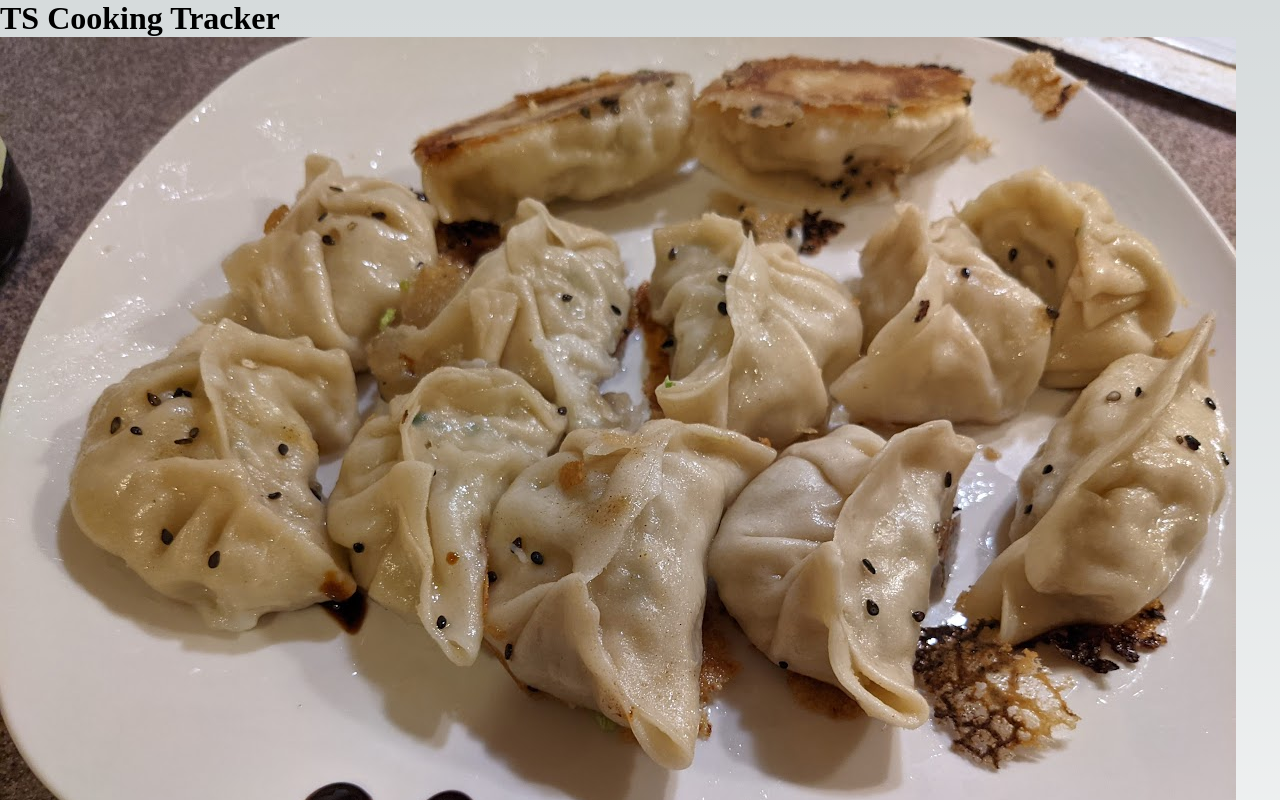
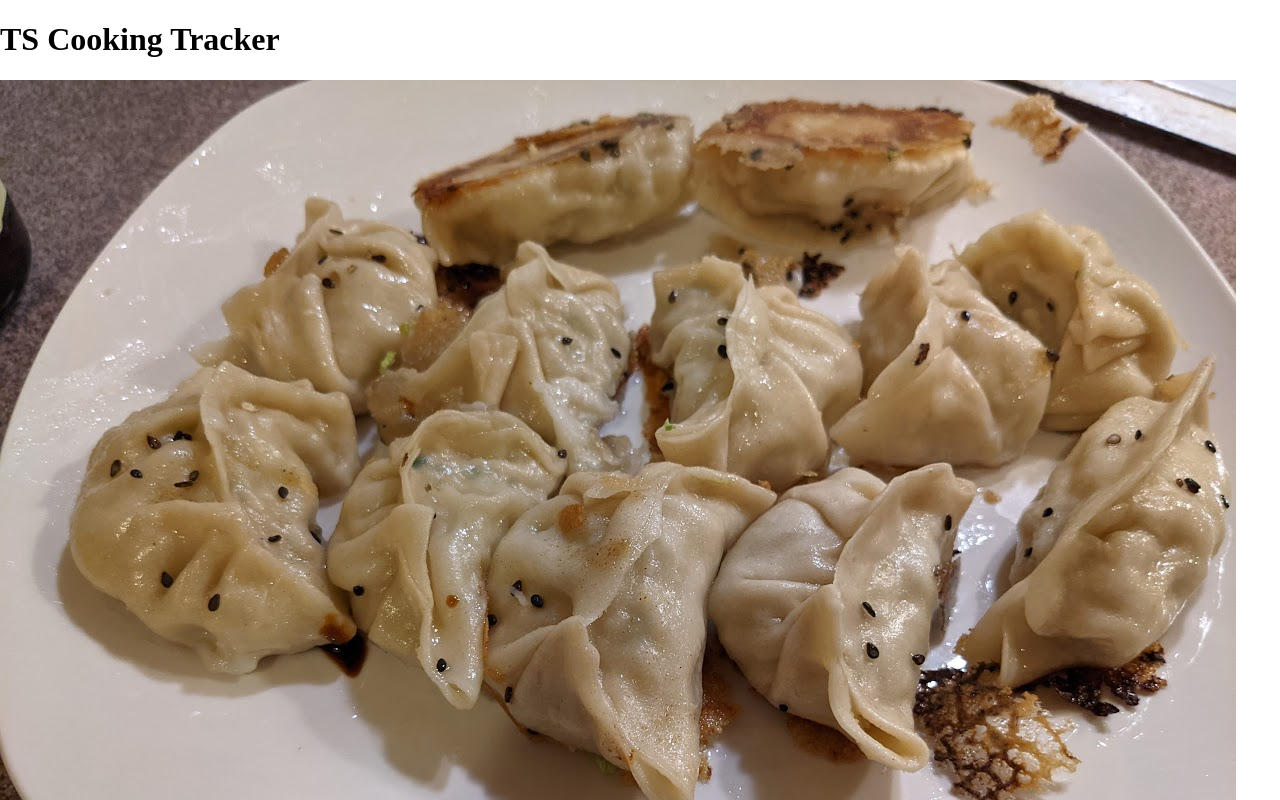
Before and after one commit to Borghese-Gladiator/next-cooking-tracker-0791, a Next.js app: page / in a window 1280 px wide. Shown: the top 800 px of the page. Built offline with nearby package versions, Linux system fonts and the light colour scheme.

Commit message:
feat: custom style via vanilla CSS

```diff
--- a/src/pages/index.js
+++ b/src/pages/index.js
@@ -2,7 +2,6 @@ import Head from 'next/head';
 import Image from 'next/image';
 import { Inter } from 'next/font/google';
 
-import styles from '@/styles/Home.module.css';
 import { baseURL } from "@/utils/constants";
 import { formatDate } from "@/utils/dates";
 
@@ -15,18 +14,18 @@ const Card = (props) => {
   const createdAtDate = new Date(createdAt);
   const updatedAtDate = new Date(updatedAt);
   return (
-    <div className={styles.gridItem}>
-      {thumbnail && <img className={styles.cardThumbnail} src={thumbnail} alt="thumbnail" />}
-      <div className={styles.cardBody}>
+    <div className="card">
+      {thumbnail && <img className="cardThumbnail" src={thumbnail} alt="thumbnail" />}
+      <div className="cardBody">
         <h2>{name}</h2>
-        <p className={styles.cardSecondary}>{`Created At: ${formatDate(createdAtDate)}`}</p>
-        <p className={styles.cardSecondary}>{`Updated At: ${formatDate(updatedAtDate)}`}</p>
+        <p className="cardSecondary">{`Created At: ${formatDate(createdAtDate)}`}</p>
+        <p className="cardSecondary">{`Updated At: ${formatDate(updatedAtDate)}`}</p>
       </div>
     </div>
   );
 };
+
 /*
-
 Card.PropTypes = {
   thumbnail: string, // path to asset in /public
 }
@@ -41,9 +40,9 @@ function Home({ cookingHistory }) {
         <meta name="viewport" content="width=device-width, initial-scale=1" />
         <link rel="icon" href="/favicon.ico" />
       </Head>
-      <main>
+      <main className="main">
         <h1>TS Cooking Tracker</h1>
-        <div className={styles.gridContainer}>
+        <div className="gridContainer">
           {cookingHistory.map((item, idx) => <Card key={idx} {...item} />)}
         </div>
       </main>
--- /dev/null
+++ b/src/styles/Home.css
@@ -0,0 +1,45 @@
+.main {
+  height: 100%;
+  width: 100%;
+  background-color: var(--dark-background);
+  display: flex;
+  flex-direction: column;
+  align-items: center;
+  justify-content: center;
+  padding: 5px 30px 0px 30px; /* top, right, bottom, left */
+}
+
+.gridContainer {
+  margin-top: 20px;
+  width: 100%;
+  display: grid; /* inline-grid */
+  grid-template-columns: repeat(auto-fit, minmax(320px, 1fr));
+  grid-gap: 1rem;
+}
+
+.card {
+  width: 24em;
+  border-radius: 0.6em;
+  margin: 1em;
+  overflow: hidden;
+  cursor: pointer;
+  box-shadow: 0 13px 27px -5px hsla(240, 30.1%, 28%, 0.25), 0 8px 16px -8px hsla(0, 0%, 0%, 0.3), 0 -6px 16px -6px hsla(0, 0%, 0%, 0.03);
+  transition: all ease 200ms;
+}
+
+.card:hover {
+  transform: scale(1.03);
+  box-shadow: 0 13px 40px -5px hsla(240, 30.1%, 28%, 0.12), 0 8px 32px -8px hsla(0, 0%, 0%, 0.14), 0 -6px 32px -6px hsla(0, 0%, 0%, 0.02);
+}
+
+.cardThumbnail {
+  max-width: 300px;
+}
+
+.cardBody {
+
+}
+
+.cardSecondary {
+
+}
--- a/src/styles/Home.module.css
+++ /dev/null
@@ -1,41 +0,0 @@
-.grid {
-  display: grid;
-  grid-template-columns: repeat(auto-fit, minmax(320px, 1fr));
-  grid-gap: 1rem;
-}
-
-.blah {
-  background-color: rgba(255, 255, 255, 0.8);
-  border: 1px solid rgba(0, 0, 0, 0.8);
-  padding: 20px;
-  font-size: 30px;
-  text-align: center;
-}
-
-.card {
-  background: #fff;
-  width: 24em;
-  border-radius: 0.6em;
-  margin: 1em;
-  overflow: hidden;
-  cursor: pointer;
-  box-shadow: 0 13px 27px -5px hsla(240, 30.1%, 28%, 0.25), 0 8px 16px -8px hsla(0, 0%, 0%, 0.3), 0 -6px 16px -6px hsla(0, 0%, 0%, 0.03);
-  transition: all ease 200ms;
-}
-
-.balanced {
-  max-inline-size: 50ch;
-  text-wrap: balance;
-}
-
-.cardThumbnail {
-  max-width: '50px';
-}
-
-.cardBody {
-
-}
-
-.cardSecondary {
-
-}
--- a/src/styles/globals.css
+++ b/src/styles/globals.css
@@ -1,107 +1,43 @@
-:root {
-  --max-width: 1100px;
-  --border-radius: 12px;
-  --font-mono: ui-monospace, Menlo, Monaco, 'Cascadia Mono', 'Segoe UI Mono',
-    'Roboto Mono', 'Oxygen Mono', 'Ubuntu Monospace', 'Source Code Pro',
-    'Fira Mono', 'Droid Sans Mono', 'Courier New', monospace;
-
-  --foreground-rgb: 0, 0, 0;
-  --background-start-rgb: 214, 219, 220;
-  --background-end-rgb: 255, 255, 255;
-
-  --primary-glow: conic-gradient(
-    from 180deg at 50% 50%,
-    #16abff33 0deg,
-    #0885ff33 55deg,
-    #54d6ff33 120deg,
-    #0071ff33 160deg,
-    transparent 360deg
-  );
-  --secondary-glow: radial-gradient(
-    rgba(255, 255, 255, 1),
-    rgba(255, 255, 255, 0)
-  );
-
-  --tile-start-rgb: 239, 245, 249;
-  --tile-end-rgb: 228, 232, 233;
-  --tile-border: conic-gradient(
-    #00000080,
-    #00000040,
-    #00000030,
-    #00000020,
-    #00000010,
-    #00000010,
-    #00000080
-  );
-
-  --callout-rgb: 238, 240, 241;
-  --callout-border-rgb: 172, 175, 176;
-  --card-rgb: 180, 185, 188;
-  --card-border-rgb: 131, 134, 135;
+* {
+  box-sizing: border-box;
 }
 
-@media (prefers-color-scheme: dark) {
-  :root {
-    --foreground-rgb: 255, 255, 255;
-    --background-start-rgb: 0, 0, 0;
-    --background-end-rgb: 0, 0, 0;
-
-    --primary-glow: radial-gradient(rgba(1, 65, 255, 0.4), rgba(1, 65, 255, 0));
-    --secondary-glow: linear-gradient(
-      to bottom right,
-      rgba(1, 65, 255, 0),
-      rgba(1, 65, 255, 0),
-      rgba(1, 65, 255, 0.3)
-    );
-
-    --tile-start-rgb: 2, 13, 46;
-    --tile-end-rgb: 2, 5, 19;
-    --tile-border: conic-gradient(
-      #ffffff80,
-      #ffffff40,
-      #ffffff30,
-      #ffffff20,
-      #ffffff10,
-      #ffffff10,
-      #ffffff80
-    );
-
-    --callout-rgb: 20, 20, 20;
-    --callout-border-rgb: 108, 108, 108;
-    --card-rgb: 100, 100, 100;
-    --card-border-rgb: 200, 200, 200;
-  }
+.theme-light {
+  --dark-text: #5E4B56;
+  --accent: #dbe7e4;
+  --button-border: #5E4B56;
+  --dark-background: #DBE7E4;
+  --light-text: #5E4B56;
+  --light-background: #EDDCD2;
 }
 
-* {
-  box-sizing: border-box;
-  padding: 0;
-  margin: 0;
+/* --light-text is fine on on the first 3, --dark-text is fine on all of them, --dark-text and dark-background are fine as text on --accent */
+.theme-dark {
+  --dark-text: #292929;
+  --dark-background: #2F4550;
+  --light-background: #586F7C;
+  --accent: #b8dbd9;
+  --button-border: #b8dbd9;
+  --light-text: #F9F8F8;
 }
 
-html,
-body {
-  max-width: 100vw;
-  overflow-x: hidden;
+html, body {
+  margin: 0;
+  padding: 0;
+  background-color: var(--dark-background);
+  color: var(--dark-text);
+}
+
+/* Style default next.js div wrapper */
+#__next {
+  position: absolute;
+  top: 0;
+  bottom: 0;
+  left: 0;
+  right: 0;
 }
 
 body {
-  color: rgb(var(--foreground-rgb));
-  background: linear-gradient(
-      to bottom,
-      transparent,
-      rgb(var(--background-end-rgb))
-    )
-    rgb(var(--background-start-rgb));
+  min-height: 100vh;
+  min-width: 100vw;
 }
-
-a {
-  color: inherit;
-  text-decoration: none;
-}
-
-@media (prefers-color-scheme: dark) {
-  html {
-    color-scheme: dark;
-  }
-}
--- a/src/utils/constants.js
+++ b/src/utils/constants.js
@@ -1,4 +1,8 @@
 export const baseURL = process.env.NODE_ENV === 'production' ? 'vercel' : "http://localhost:3000";
+
+export const darkMode = {
+
+}
 
 export const cookingHistory = [
   {
```
Also changed, not shown: src/utils/useDarkMode.js (added, +20 -0 lines), 1 other file (tests, documents, lock files or other folders).
